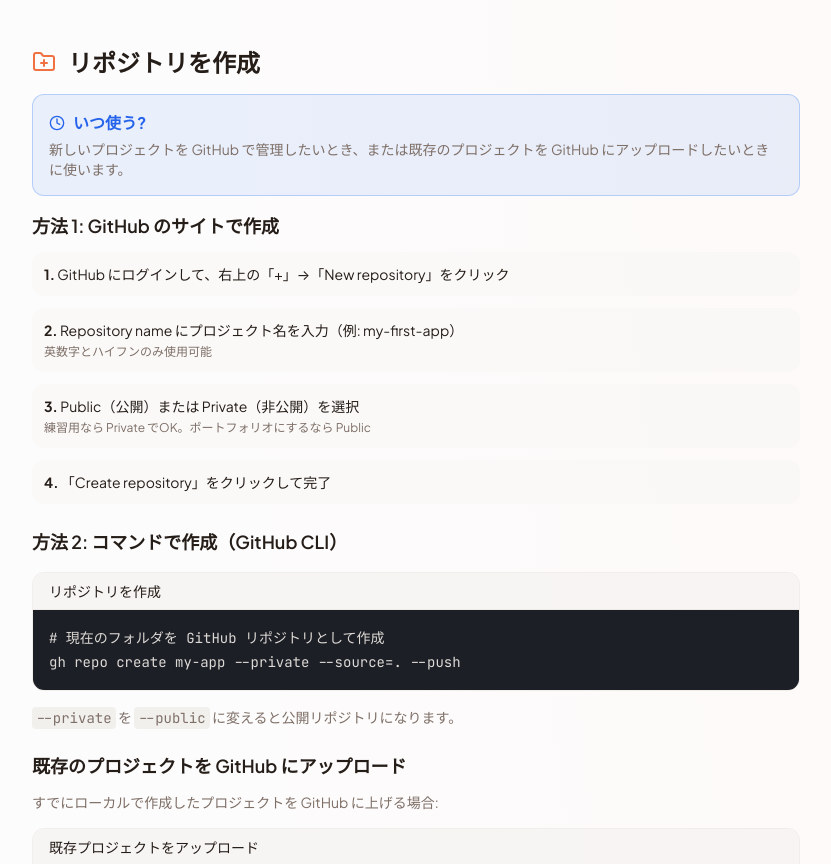
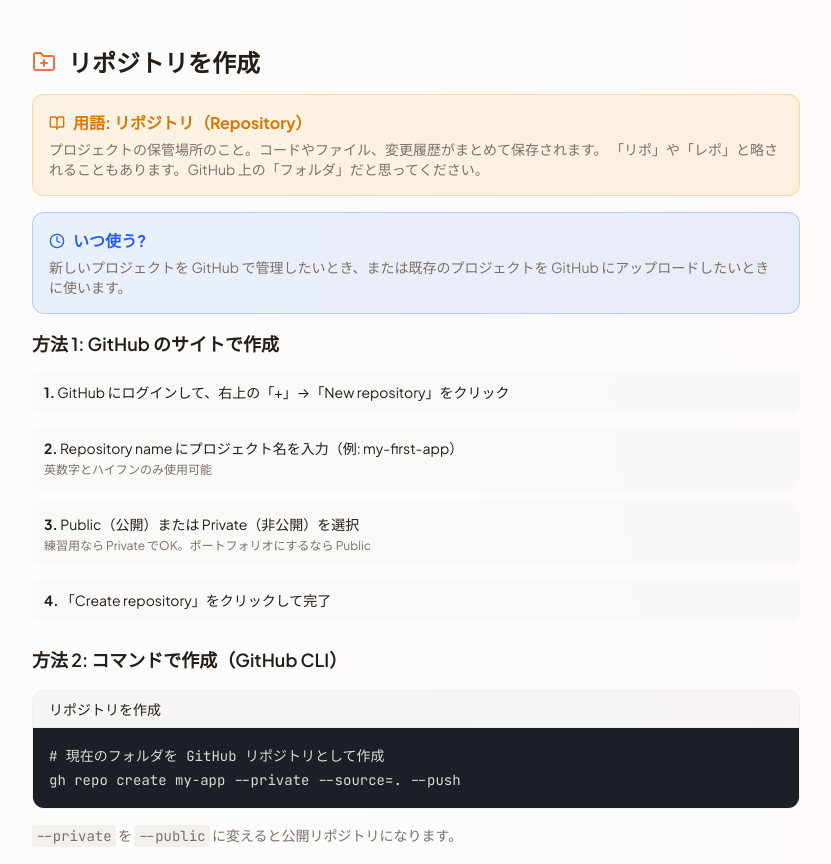
Before and after one commit to y4422/terminal-guide-dist, a Next.js app: page /guides/github in a window 1280 px wide. Shown: the part 2159-3023 px from the top of the page, without its empty margins (248-1079 px from the left). Built offline with nearby package versions, Linux system fonts and the light colour scheme.

Commit message:
Move repository term explanation to create repository section
Place the term explanation where it's actually used for better context.

Co-Authored-By: Claude Opus 4.5 <noreply@anthropic.com>

```diff
--- a/src/app/guides/github/page.tsx
+++ b/src/app/guides/github/page.tsx
@@ -212,6 +212,11 @@ export default function GitHubGuidePage() {
       </Section>
 
       <Section id="github-repo" title="リポジトリを作成" icon={<FolderPlus className="h-6 w-6 text-primary" />}>
+        <TermBox term="リポジトリ（Repository）">
+          プロジェクトの保管場所のこと。コードやファイル、変更履歴がまとめて保存されます。
+          「リポ」や「レポ」と略されることもあります。GitHub 上の「フォルダ」だと思ってください。
+        </TermBox>
+
         <WhenToUse>
           新しいプロジェクトを GitHub で管理したいとき、または既存のプロジェクトを GitHub にアップロードしたいときに使います。
         </WhenToUse>
```
